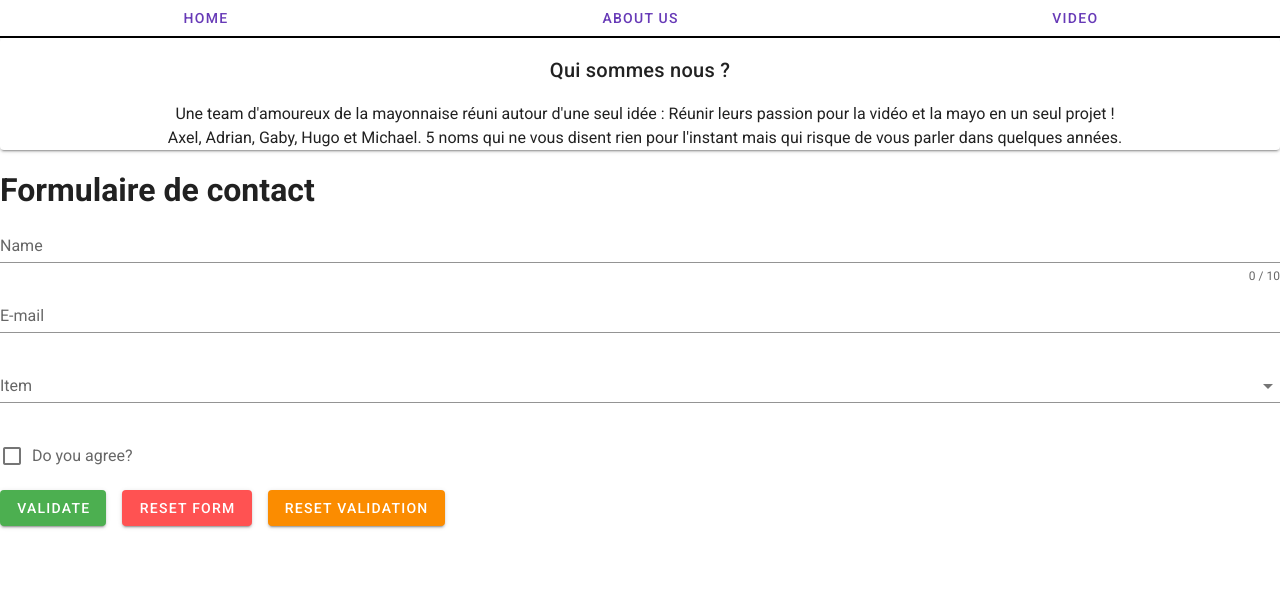
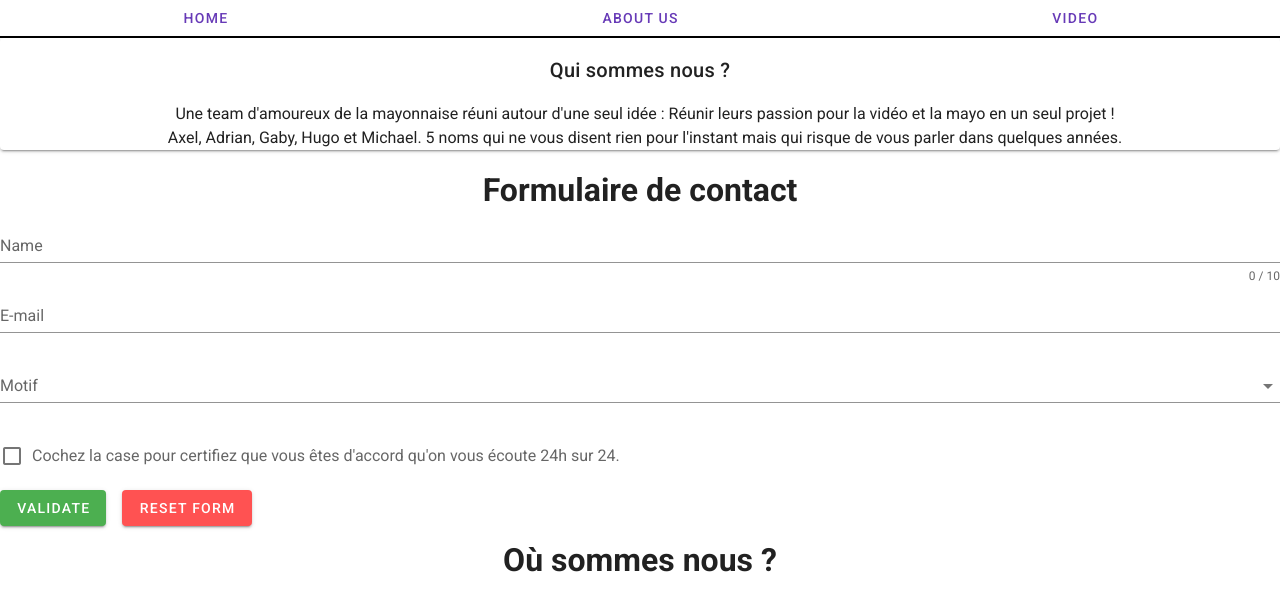
Before and after one commit to Realise-Formation-Digital/20.10-vue-music-project-1, a Vue app: page /about in a window 1280 px wide. Shown: the top 610 px of the page. Built offline with nearby package versions, Linux system fonts and the light colour scheme.

Commit message:
page about us done (img map and form fixed)

```diff
--- a/src/components/about.vue
+++ b/src/components/about.vue
@@ -9,6 +9,16 @@
       </v-card>
       <h1>Formulaire de contact</h1>
       <Form></Form>
+      <h1 id="where"> Où sommes nous ?</h1>
+      <a href="https://www.google.com/maps/place/Rue+Viguet+8,+1227+Gen%C3%A8ve,+Suisse/@46.192996,6.1266046,17z/data=!3m1!4b1!4m5!3m4!1s0x478c7b2e1299827b:0x6058f3a4660b6a0b!8m2!3d46.192996!4d6.1287933">
+        <v-img id="map"
+          contain
+          alt="map MayoTube"
+          height="900"
+          width="900"
+          src="../assets/adresseMayoTube.png"
+      ></v-img>
+      </a>
     </v-main>
   </v-app>
 
@@ -34,12 +44,20 @@ export default {
 </script>
 
 <style scoped>
+
+  h1{
+    text-align: center;
+  }
   p{
     padding-left: 10px;
   }
   #title{
   }
-  #navLeft{
+  #where{
     padding-top: 10px;
   }
+  #map{
+    display: block;
+    margin-left: 260px;
+  }
 </style>
--- a/src/components/form.vue
+++ b/src/components/form.vue
@@ -8,11 +8,11 @@
 
     </v-text-field>
 
-    <v-select v-model="select" :items="items" :rules="[v => !!v || 'Item is required']" label=" Item" required>
+    <v-select v-model="select" :items="items" :rules="[v => !!v || 'Item is required']" label=" Motif" required>
 
     </v-select>
 
-    <v-checkbox v-model="checkbox" :rules="[v => !!v || 'You must agree to continue!']" label=" Do you agree?" required>
+    <v-checkbox v-model="checkbox" :rules="[v => !!v || 'You must agree to continue!']" label=" Cochez la case pour certifiez que vous êtes d'accord qu'on vous écoute 24h sur 24." required>
 
     </v-checkbox>
 
@@ -22,10 +22,6 @@
 
     <v-btn color="error" class="mr-4" @click="reset">
       Reset Form
-    </v-btn>
-
-    <v-btn color="warning" @click="resetValidation">
-      Reset Validation
     </v-btn>
   </v-form>
 </template>
@@ -47,10 +43,10 @@ export default {
     ],
     select: null,
     items: [
-      'Item 1',
-      'Item 2',
-      'Item 3',
-      'Item 4',
+      'Informations sur les horaires d\'ouverture des bureaux',
+      'Reçevoir une alerte sur les nouveaux titres disponible par mail',
+      'Informations sur comment racheter l\'entreprise en cas de failite',
+      'Recevoir une alerte sur les offres d\'emploi disponible par mail',
     ],
     checkbox: false,
   }),
@@ -58,12 +54,17 @@ export default {
   methods: {
     validate () {
       this.$refs.form.validate()
+
+      //this.select
+      alert("Reçu avec succès! ")
+      this.$refs.form.resetValidation()
+      this.$refs.form.reset()
+
+      // this.select = null
+      //this.checkbox = null
     },
     reset () {
       this.$refs.form.reset()
-    },
-    resetValidation () {
-      this.$refs.form.resetValidation()
     },
   },
 }
```
Also changed, not shown: src/assets/adresseMayoTube.png (added).
